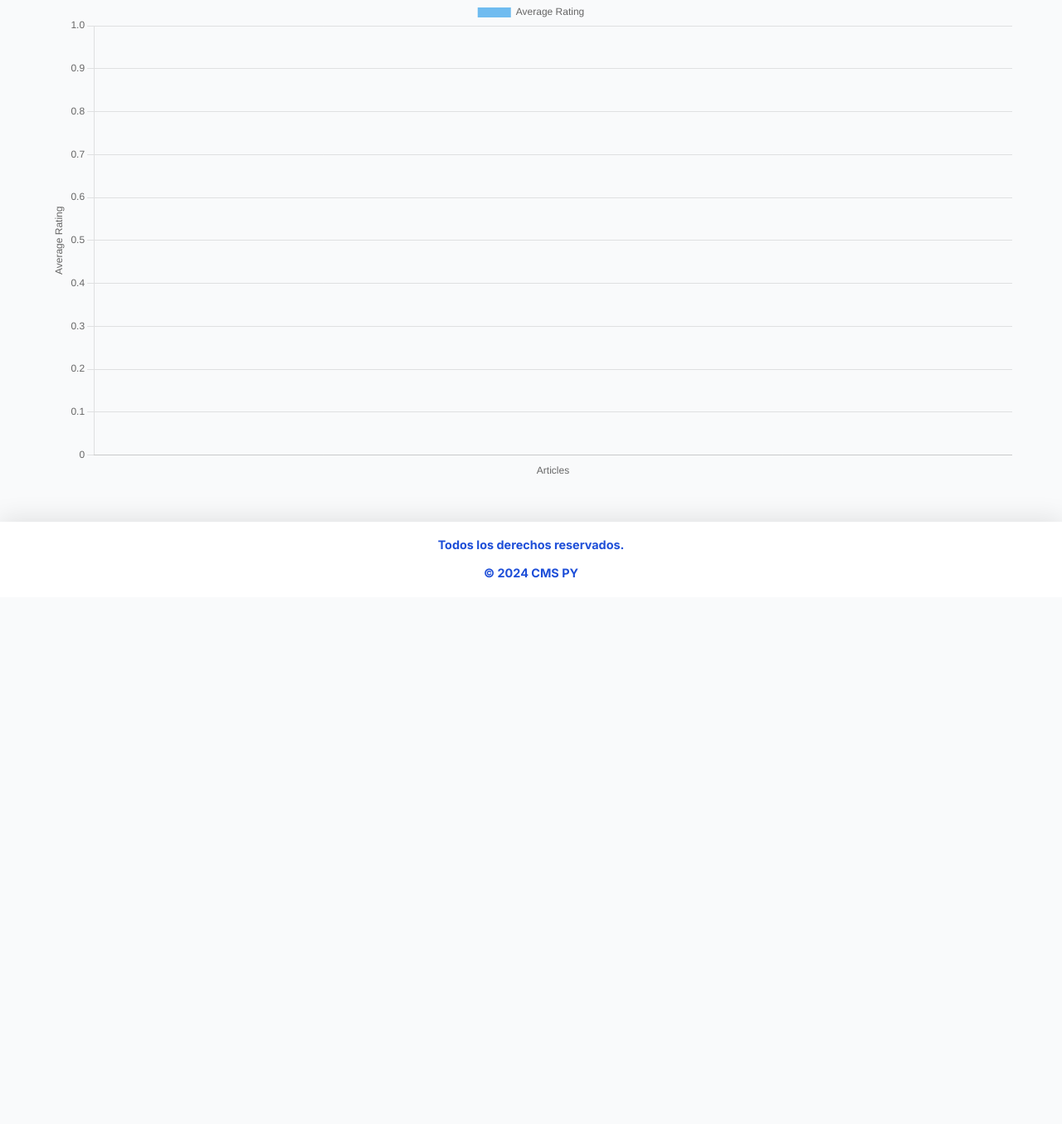
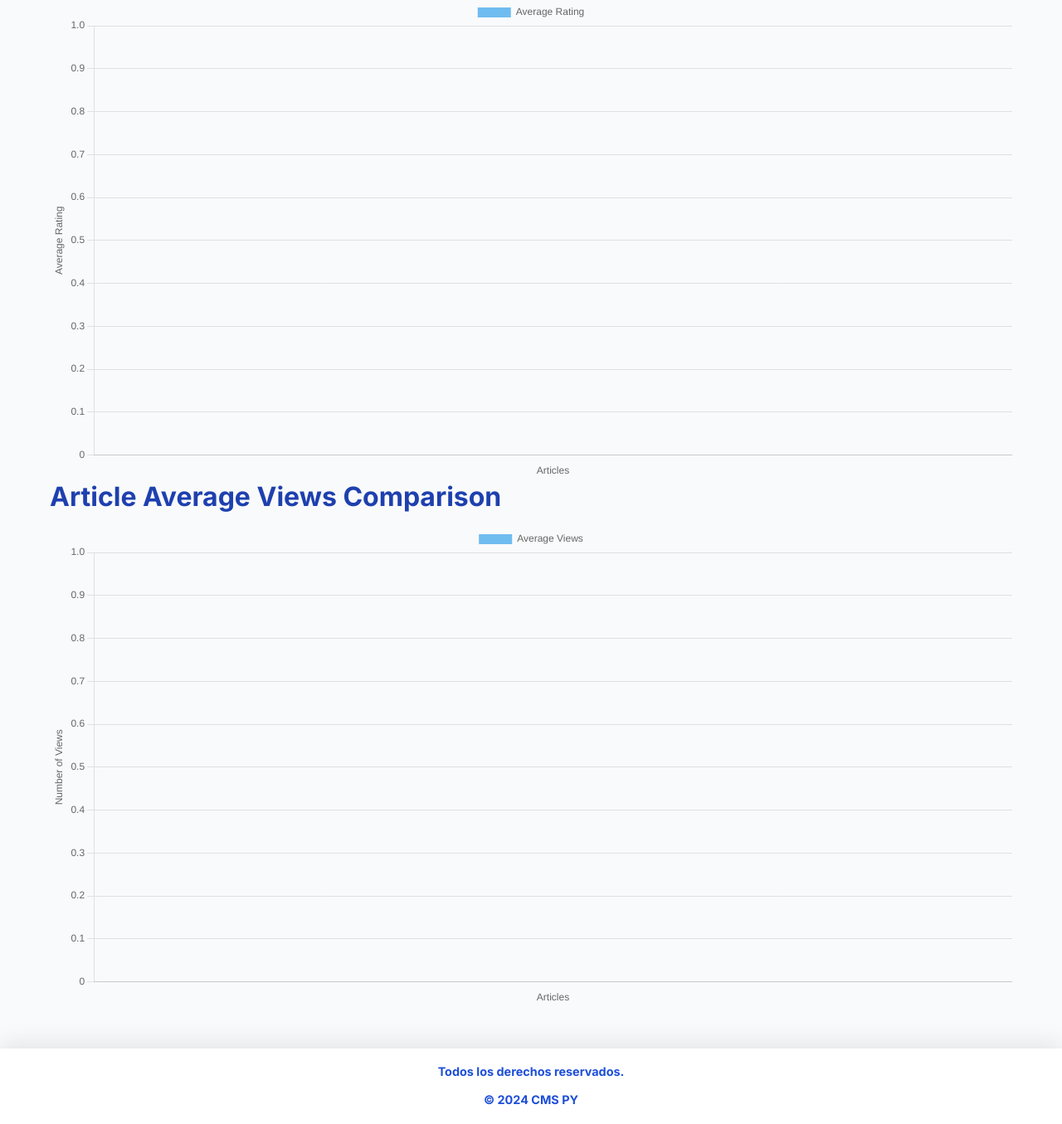
Before and after one commit to GiuProgramert/ls2-cms-py, a Django app: template templates/article/article_chart.html in a window 1280 px wide. Shown: the part 1396-2751 px from the top of the page at 83% size. Before the commit the page ends 2093 px from the top, so only its background shows below. Run offline with Django 3.2, Linux system fonts and the light colour scheme; the template is opened without the code that fills it: most values are stand-ins (such as "Sample title", 1, 10 or a date in 2020); some libraries are stand-ins or nearby versions.

Commit message:
promedio de visualizaciones

```diff
--- a/templates/article/article_chart.html
+++ b/templates/article/article_chart.html
@@ -9,6 +9,9 @@
 
   <h2>Article Average Rating Comparison</h2>
   <canvas id="avgRatingChart"></canvas>
+
+  <h2>Article Average Views Comparison</h2>
+  <canvas id="avgViewsChart"></canvas>
 
   <script src="https://cdn.jsdelivr.net/npm/chart.js"></script>
   <script>
@@ -113,5 +116,39 @@
         }
       }
     });
+
+    // Data for average views chart
+    const avgViewsData = {{ avg_views_data|safe }};
+    const avgViewsCtx = document.getElementById('avgViewsChart').getContext('2d');
+    new Chart(avgViewsCtx, {
+      type: 'bar',
+      data: {
+        labels: avgViewsData.titles,
+        datasets: [
+          {
+            label: 'Average Views',
+            data: avgViewsData.views,
+            backgroundColor: 'rgba(54, 162, 235, 0.7)' // Blue color
+          }
+        ]
+      },
+      options: {
+        responsive: true,
+        scales: {
+          x: {
+            title: {
+              display: true,
+              text: 'Articles'
+            }
+          },
+          y: {
+            title: {
+              display: true,
+              text: 'Number of Views'
+            }
+          }
+        }
+      }
+    });
   </script>
 {% endblock %}
```
Also changed, not shown: article/views.py (+13 -1 lines).
